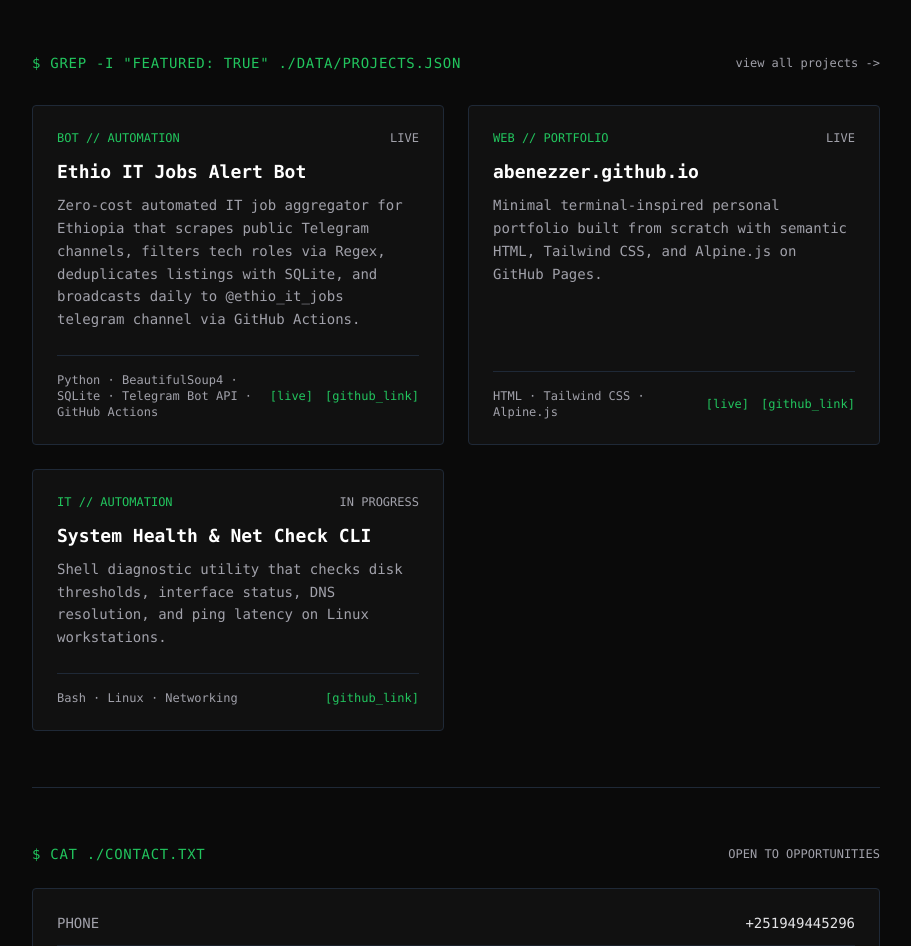
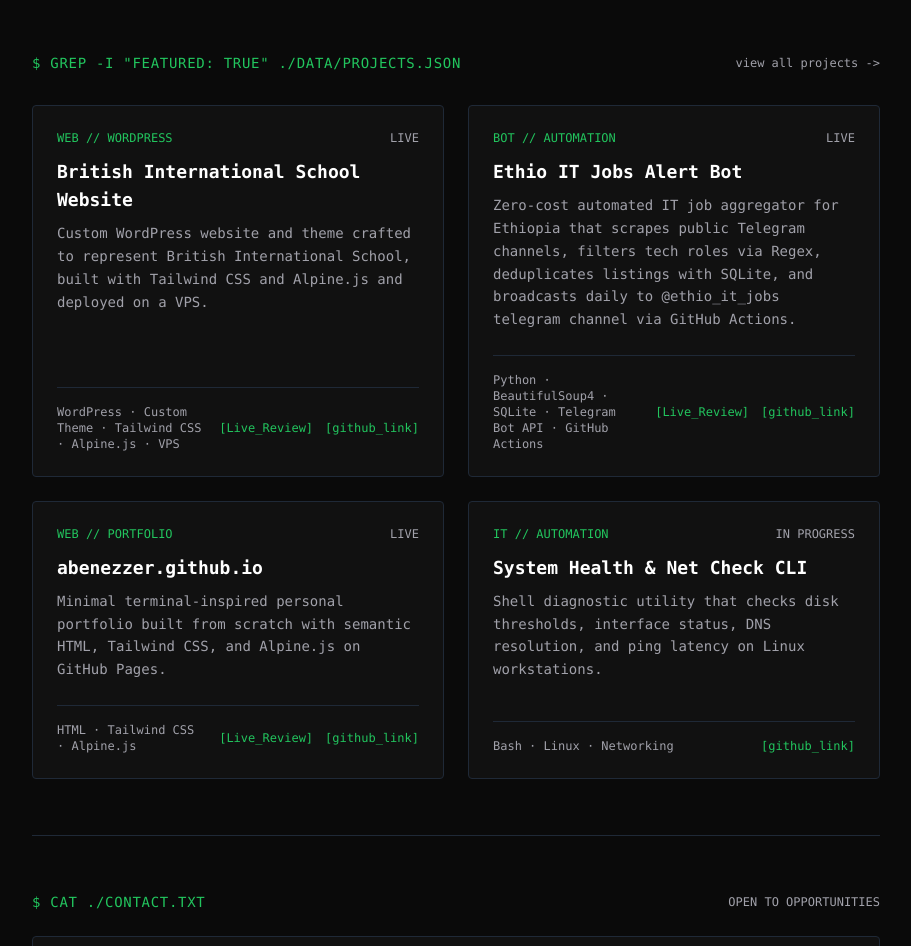
Before and after one commit to Abenezzer/abenezzer.github.io, a plain HTML site: page index.html in a window 1280 px wide. Shown: the part 944-1890 px from the top of the page, without its empty margins (184-1095 px from the left). Drawn offline with nearby package versions, Linux system fonts and the light colour scheme.

Commit message:
udate 2026-11-22

```diff
--- a/data/projects.json
+++ b/data/projects.json
@@ -1,6 +1,19 @@
 [
   {
     "id": 1,
+    "title": "British International School Website",
+    "category": "web",
+    "tag": "WEB // WORDPRESS",
+    "year": "2026",
+    "featured": true,
+    "status": "LIVE",
+    "image": "british.png",
+    "summary": "Custom WordPress website and theme crafted to represent British International School, built with Tailwind CSS and Alpine.js and deployed on a VPS.",
+    "stack": ["WordPress", "Custom Theme", "Tailwind CSS", "Alpine.js", "VPS"],
+    "liveUrl": "https://bisethiopia.edu.et"
+  },
+  {
+    "id": 2,
     "title": "Ethio IT Jobs Alert Bot",
     "category": "automation",
     "tag": "BOT // AUTOMATION",
@@ -13,7 +26,7 @@
     "liveUrl": "https://t.me/ethio_it_jobs"
   },
   {
-    "id": 2,
+    "id": 3,
     "title": "abenezzer.github.io",
     "category": "web",
     "tag": "WEB // PORTFOLIO",
@@ -26,7 +39,7 @@
     "liveUrl": "https://abenezzer.github.io"
   },
   {
-    "id": 3,
+    "id": 4,
     "title": "System Health & Net Check CLI",
     "category": "it",
     "tag": "IT // AUTOMATION",
--- a/index.html
+++ b/index.html
@@ -239,7 +239,7 @@
                                 <template x-if="project.liveUrl">
                                     <a :href="project.liveUrl" target="_blank" rel="noopener noreferrer"
                                         class="text-term-green hover:underline">
-                                        [live]
+                                        [Live_Review]
                                     </a>
                                 </template>
 
```
Also changed, not shown: projects.html (+1 -1 lines).
